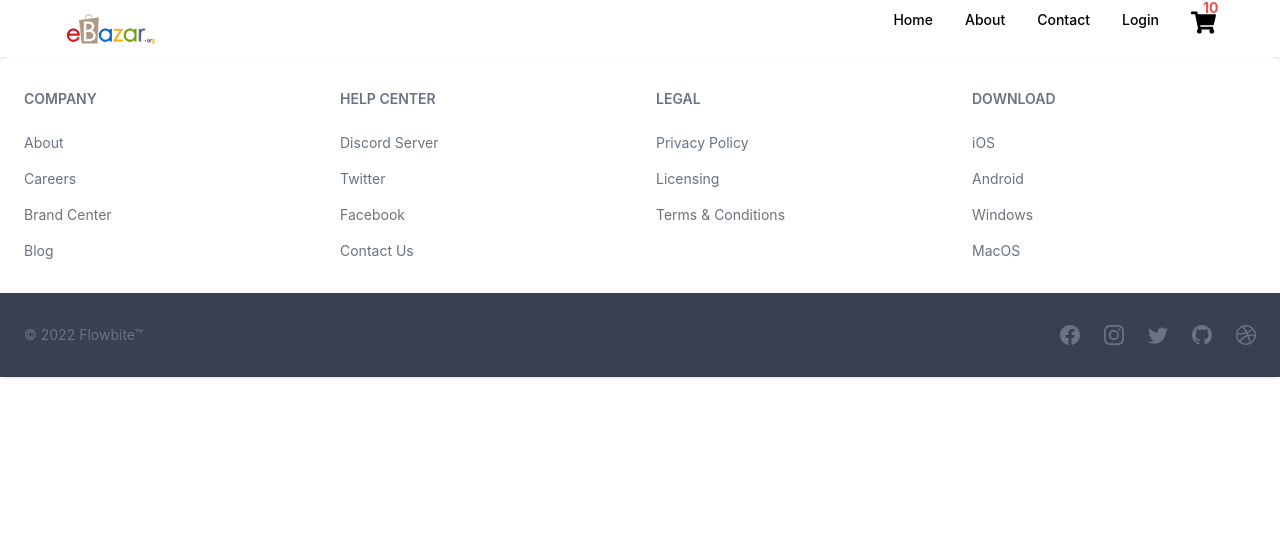
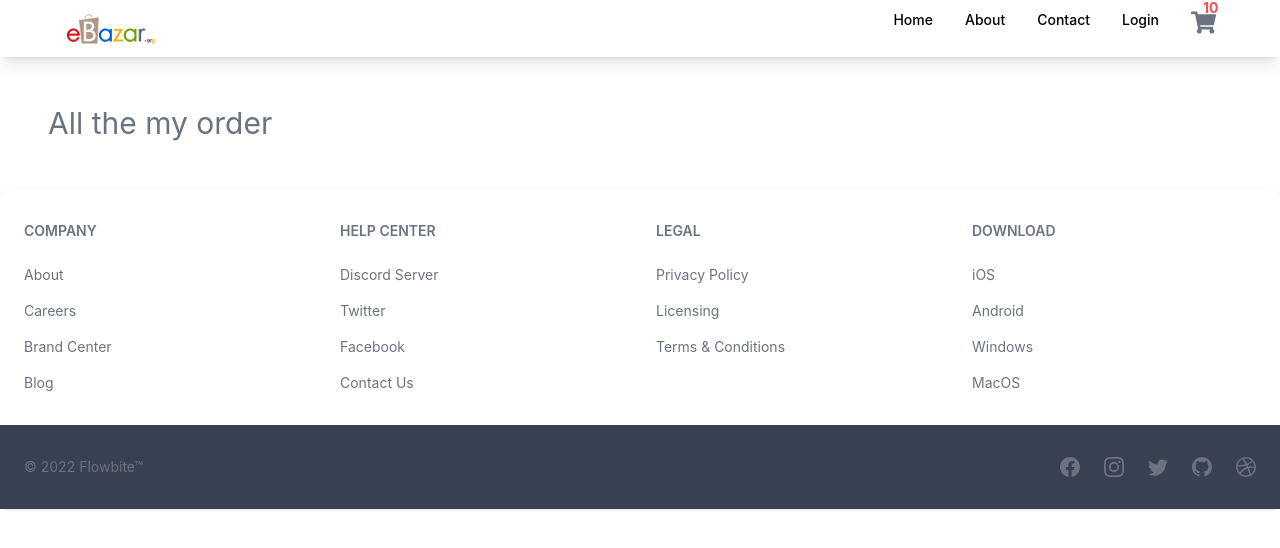
Before and after one commit to rimonhossain12/ebazar-shopping-front-end, a React (Create React App) app: page /myorder in a window 1280 px wide. Shown: the top 548 px of the page. Built offline with nearby package versions, Linux system fonts and the light colour scheme; no server answers.

Commit message:
my order page create

```diff
--- a/src/App.js
+++ b/src/App.js
@@ -11,6 +11,7 @@ import { ToastContainer } from 'react-toastify';
 import DashboardHome from "./pages/Dashboard/DashboardHome/DashboardHome";
 import FeatureProudct from "./pages/featureProduct/FeatureProudct";
 import ProductDetails from "./pages/Home/ProductDetails/ProductDetails";
+import MyOrder from "./pages/Home/MyOrder/MyOrder";
 // rimonhossain74@gmail.com rimon1234
 function App() {
   return (
@@ -27,6 +28,7 @@ function App() {
           <Route path="/feature" element={<FeatureProudct />} />
           <Route path="/productsDetails/:id" element={<ProductDetails />} />
           <Route path="/dashboard" element={<DashboardHome />} />
+          <Route path="/myorder" element={<MyOrder />} />
         </Routes>
         <ToastContainer />
         </div>
--- /dev/null
+++ b/src/pages/Home/MyOrder/MyOrder.js
@@ -0,0 +1,11 @@
+import React from 'react'
+
+const MyOrder = () => {
+  return (
+    <div className='contianer-lg px-12 my-12 '>
+        <h3 className="text-3xl text-gray-500">All the my order</h3>
+    </div>
+  )
+}
+
+export default MyOrder
--- a/src/pages/Shared/Nav/Nav.js
+++ b/src/pages/Shared/Nav/Nav.js
@@ -14,7 +14,7 @@ const Nav = () => {
   };
 
   return (
-    <div className="shadow-md">
+    <div className="shadow-lg">
       <div className="container px-12">
         <Navbar fluid={true} rounded={true}>
           <Navbar.Brand href="https://rimon-protfolio.web.app/">
@@ -42,10 +42,10 @@ const Nav = () => {
                 Login
               </Link>
             )}
-            <Link to="/contact" className="fw-bold text-capitalize mb-3 fs-7">
+            <Link to="/myorder" className="fw-bold text-capitalize mb-3 fs-7">
             <span className="text-red-500 absolute mt-[-12px] ml-[12px] font-bold">10</span>
               <FaShoppingCart
-              className="relative"
+              className="relative text-gray-500"
               size={25} />
 
             </Link>
```
